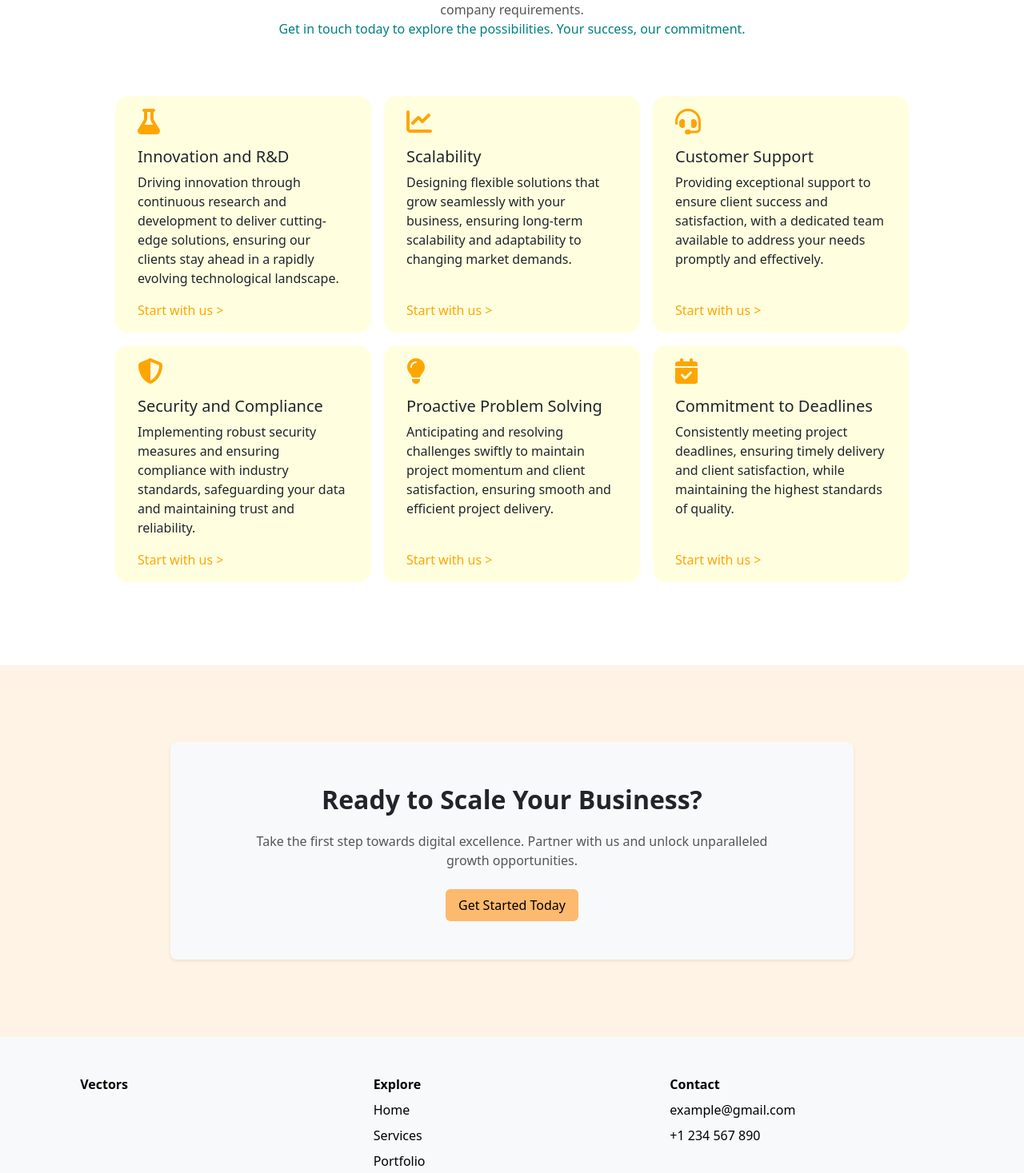
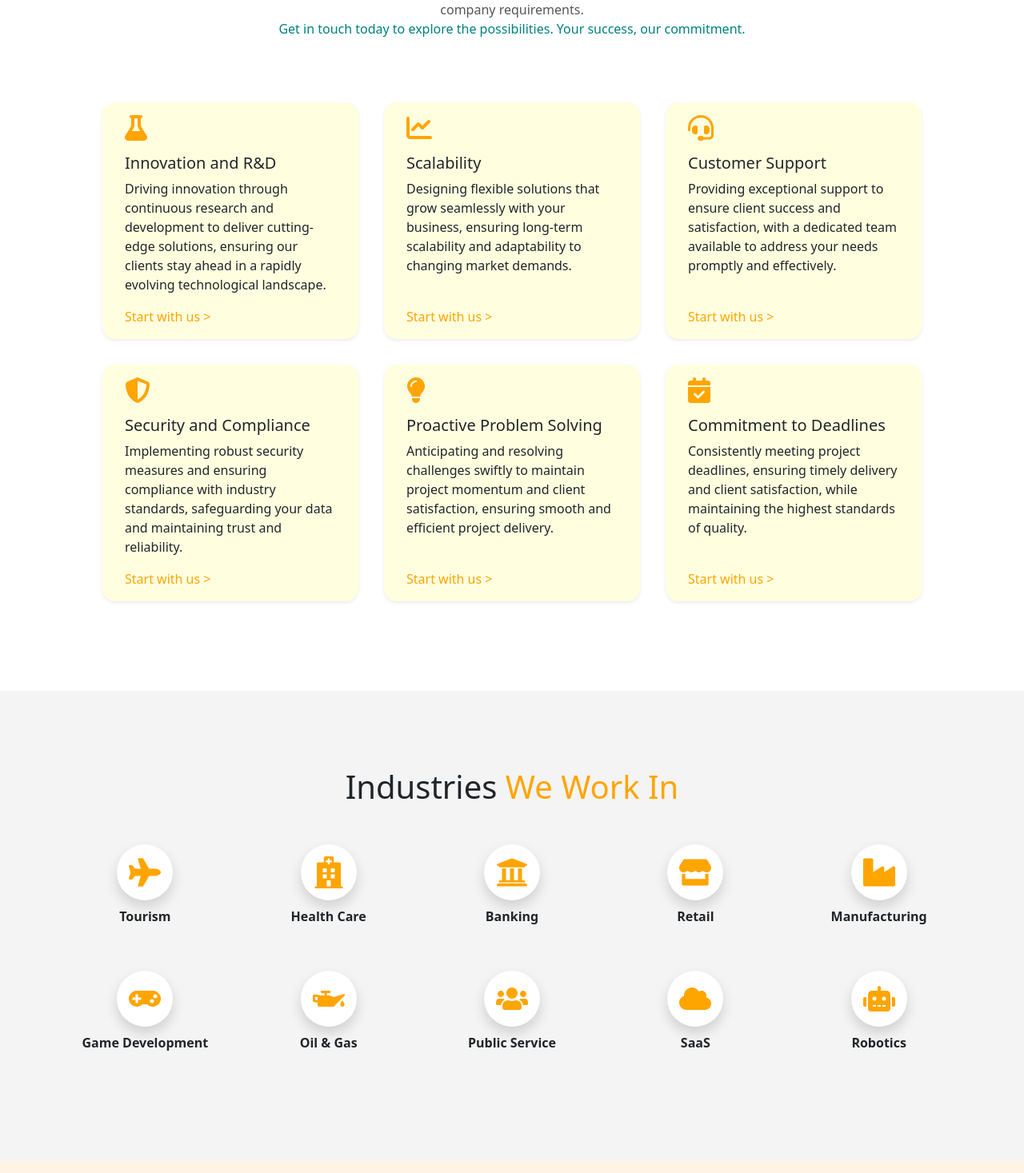
Before and after one commit to hruthiksiva/vectors-react, a React (Vite) app: page /about in a window 1280 px wide. Shown: the part 2003-3470 px from the top of the page at 80% size. Built offline with nearby package versions, Linux system fonts and the light colour scheme.

Commit message:
Add Industries we work in section in the about page

```diff
--- a/package.json
+++ b/package.json
@@ -15,6 +15,7 @@
     "bootstrap": "^5.3.3",
     "react": "^18.3.1",
     "react-dom": "^18.3.1",
+    "react-icons": "^5.4.0",
     "react-router-dom": "^7.1.1"
   },
   "devDependencies": {
--- a/src/Components/CoreStrength.jsx
+++ b/src/Components/CoreStrength.jsx
@@ -18,7 +18,7 @@ const CoreStrength = () => {
         {/* Cards for Core Strengths */}
         <div className="row d-flex pb-5 justify-content-center">
           {/* Card 1: Innovation and R&D */}
-          <div className="card border-0 col-md-3 col-10 m-2 rounded-4" style={{ backgroundColor: 'lightyellow' }}>
+          <div className="card border-0 col-md-3 shadow-sm col-10 m-3 rounded-4" style={{ backgroundColor: 'lightyellow' }}>
             <div className="card-body d-flex flex-column align-items-start" style={{ display: 'flex', flexDirection: 'column' }}>
               <FontAwesomeIcon icon={faFlask} size="2x" className="mb-3" style={{ color: 'orange' }} /> {/* Font Awesome Icon */}
               <h5 className="card-title">Innovation and R&D</h5>
@@ -32,7 +32,7 @@ const CoreStrength = () => {
           </div>
 
           {/* Card 2: Scalability */}
-          <div className="card border-0 col-md-3 col-10 m-2 rounded-4" style={{ backgroundColor: 'lightyellow' }}>
+          <div className="card border-0 col-md-3 shadow-sm col-10 m-3 rounded-4" style={{ backgroundColor: 'lightyellow' }}>
             <div className="card-body d-flex flex-column align-items-start" style={{ display: 'flex', flexDirection: 'column' }}>
               <FontAwesomeIcon icon={faChartLine} size="2x" className="mb-3" style={{ color: 'orange' }} /> {/* Font Awesome Icon */}
               <h5 className="card-title">Scalability</h5>
@@ -46,7 +46,7 @@ const CoreStrength = () => {
           </div>
 
           {/* Card 3: Customer Support */}
-          <div className="card border-0 col-md-3 col-10 m-2 rounded-4" style={{ backgroundColor: 'lightyellow' }}>
+          <div className="card border-0 col-md-3 shadow-sm col-10 m-3 rounded-4" style={{ backgroundColor: 'lightyellow' }}>
             <div className="card-body d-flex flex-column align-items-start" style={{ display: 'flex', flexDirection: 'column' }}>
               <FontAwesomeIcon icon={faHeadset} size="2x" className="mb-3" style={{ color: 'orange' }} /> {/* Font Awesome Icon */}
               <h5 className="card-title">Customer Support</h5>
@@ -60,7 +60,7 @@ const CoreStrength = () => {
           </div>
 
           {/* Card 4: Security and Compliance */}
-          <div className="card border-0 col-md-3 col-10 m-2 rounded-4" style={{ backgroundColor: 'lightyellow' }}>
+          <div className="card border-0 col-md-3 shadow-sm col-10 m-3 rounded-4" style={{ backgroundColor: 'lightyellow' }}>
             <div className="card-body d-flex flex-column align-items-start" style={{ display: 'flex', flexDirection: 'column' }}>
               <FontAwesomeIcon icon={faShieldAlt} size="2x" className="mb-3" style={{ color: 'orange' }} /> {/* Font Awesome Icon */}
               <h5 className="card-title">Security and Compliance</h5>
@@ -74,7 +74,7 @@ const CoreStrength = () => {
           </div>
 
           {/* Card 5: Proactive Problem Solving */}
-          <div className="card border-0 col-md-3 col-10 m-2 rounded-4" style={{ backgroundColor: 'lightyellow' }}>
+          <div className="card border-0 col-md-3 shadow-sm col-10 m-3 rounded-4" style={{ backgroundColor: 'lightyellow' }}>
             <div className="card-body d-flex flex-column align-items-start" style={{ display: 'flex', flexDirection: 'column' }}>
               <FontAwesomeIcon icon={faLightbulb} size="2x" className="mb-3" style={{ color: 'orange' }} /> {/* Font Awesome Icon */}
               <h5 className="card-title">Proactive Problem Solving</h5>
@@ -88,7 +88,7 @@ const CoreStrength = () => {
           </div>
 
           {/* Card 6: Commitment to Deadlines */}
-          <div className="card border-0 col-md-3 col-10 m-2 rounded-4" style={{ backgroundColor: 'lightyellow' }}>
+          <div className="card border-0 col-md-3 shadow-sm col-10 m-3 rounded-4" style={{ backgroundColor: 'lightyellow' }}>
             <div className="card-body d-flex flex-column align-items-start" style={{ display: 'flex', flexDirection: 'column' }}>
               <FontAwesomeIcon icon={faCalendarCheck} size="2x" className="mb-3" style={{ color: 'orange' }} /> {/* Font Awesome Icon */}
               <h5 className="card-title">Commitment to Deadlines</h5>
--- /dev/null
+++ b/src/Components/IndustriesWeWork.jsx
@@ -0,0 +1,103 @@
+import { FaHospital, FaUniversity, FaStore, FaIndustry, FaGamepad, FaOilCan, FaPlane, FaRobot, FaUsers, FaCloud } from 'react-icons/fa';
+
+function IndustriesWithIcons() {
+  return (
+    <>
+        <div className="container-fluid grey-bg py-5">
+      {/* First Row */}
+      <div className="row d-flex justify-content-center py-5 px-5">
+        {/* First column with icon and title */}
+        <div className="col-10 text-center mb-4">
+            <h1>
+            Industries <span style={{color:'orange'}}>We Work In</span>
+            </h1>
+        </div>
+        <div className='col-md-2 m-3 mb-sm-4 col-4 d-flex flex-column align-items-center'>
+          <div className="white-bg shadow rounded-circle d-flex justify-content-center align-items-center" style={{ width: '70px', height: '70px' }}>
+            <FaPlane size={40} style={{color:'orange'}} />
+          </div>
+          <p className="mt-2" style={{ fontWeight: 'bold', textAlign: 'center' }}>Tourism</p>
+        </div>
+
+        {/* Second column with icon and title */}
+        <div className='col-md-2 m-3 mb-sm-4 col-4 d-flex flex-column align-items-center'>
+          <div className="white-bg shadow rounded-circle d-flex justify-content-center align-items-center" style={{ width: '70px', height: '70px' }}>
+            <FaHospital size={40} style={{color:'orange'}} />
+          </div>
+          <p className="mt-2" style={{ fontWeight: 'bold', textAlign: 'center' }}>Health Care</p>
+        </div>
+
+        {/* Third column with icon and title */}
+        <div className='col-md-2 m-3 mb-sm-4 col-4 d-flex flex-column align-items-center'>
+          <div className="white-bg shadow rounded-circle d-flex justify-content-center align-items-center" style={{ width: '70px', height: '70px' }}>
+            <FaUniversity size={40} style={{color:'orange'}} />
+          </div>
+          <p className="mt-2" style={{ fontWeight: 'bold', textAlign: 'center' }}>Banking</p>
+        </div>
+
+        {/* Fourth column with icon and title */}
+        <div className='col-md-2 m-3 mb-sm-4 col-4 d-flex flex-column align-items-center'>
+          <div className="white-bg shadow rounded-circle d-flex justify-content-center align-items-center" style={{ width: '70px', height: '70px' }}>
+            <FaStore size={40} style={{color:'orange'}} />
+          </div>
+          <p className="mt-2" style={{ fontWeight: 'bold', textAlign: 'center' }}>Retail</p>
+        </div>
+
+        {/* Fifth column with icon and title */}
+        <div className='col-md-2 m-3 mb-sm-4 col-4 d-flex flex-column align-items-center'>
+          <div className="white-bg shadow rounded-circle d-flex justify-content-center align-items-center" style={{ width: '70px', height: '70px' }}>
+            <FaIndustry size={40} style={{color:'orange'}} />
+          </div>
+          <p className="mt-2" style={{ fontWeight: 'bold', textAlign: 'center' }}>Manufacturing</p>
+        </div>
+
+
+      {/* Second Row */}
+        {/* First column with icon and title */}
+        <div className='col-md-2 m-3 mb-sm-4 col-4 d-flex flex-column align-items-center'>
+          <div className="white-bg shadow rounded-circle d-flex justify-content-center align-items-center" style={{ width: '70px', height: '70px' }}>
+            <FaGamepad size={40} style={{color:'orange'}} />
+          </div>
+          <p className="mt-2" style={{ fontWeight: 'bold', textAlign: 'center' }}>Game Development</p>
+        </div>
+
+        {/* Second column with icon and title */}
+        <div className='col-md-2 m-3 mb-sm-4 col-4 d-flex flex-column align-items-center'>
+          <div className="white-bg shadow rounded-circle d-flex justify-content-center align-items-center" style={{ width: '70px', height: '70px' }}>
+            <FaOilCan size={40} style={{color:'orange'}} />
+          </div>
+          <p className="mt-2" style={{ fontWeight: 'bold', textAlign: 'center' }}>Oil & Gas</p>
+        </div>
+
+        {/* Third column with icon and title */}
+        <div className='col-md-2 m-3 mb-sm-4 col-4 d-flex flex-column align-items-center'>
+          <div className="white-bg shadow rounded-circle d-flex justify-content-center align-items-center" style={{ width: '70px', height: '70px' }}>
+            <FaUsers size={40} style={{color:'orange'}} />
+          </div>
+          <p className="mt-2" style={{ fontWeight: 'bold', textAlign: 'center' }}>Public Service</p>
+        </div>
+
+        {/* Fourth column with icon and title */}
+        <div className='col-md-2 m-3 mb-sm-4 col-4 d-flex flex-column align-items-center'>
+          <div className="white-bg shadow rounded-circle d-flex justify-content-center align-items-center" style={{ width: '70px', height: '70px' }}>
+            <FaCloud size={40} style={{color:'orange'}} />
+          </div>
+          <p className="mt-2" style={{ fontWeight: 'bold', textAlign: 'center' }}>SaaS</p>
+        </div>
+
+        {/* Fifth column with icon and title */}
+        <div className='col-md-2 m-3 mb-sm-4 col-4 d-flex flex-column align-items-center'>
+          <div className="white-bg shadow rounded-circle d-flex justify-content-center align-items-center" style={{ width: '70px', height: '70px' }}>
+            <FaRobot size={40} style={{color:'orange'}} />
+          </div>
+          <p className="mt-2" style={{ fontWeight: 'bold', textAlign: 'center' }}>Robotics</p>
+        </div>
+        </div>
+    </div>
+    </>
+
+
+  );
+}
+
+export default IndustriesWithIcons;
--- a/src/Pages/About.jsx
+++ b/src/Pages/About.jsx
@@ -4,6 +4,8 @@ import Mission from '../Components/Mission'
 import Testimonials from '../Components/Testimonials'
 import ContactCard from '../Components/ContactCard'
 import CoreStrength from '../Components/CoreStrength'
+import IndustriesWeWork from '../Components/IndustriesWeWork'
+import { FaHospital, FaUniversity, FaStore, FaIndustry, FaGamepad, FaOilCan, FaPlane, FaRobot, FaUsers, FaCloud } from 'react-icons/fa';
 
 
 
@@ -15,6 +17,14 @@ const About = () => {
       <Testimonials />
       {/* Core Strengths Section */}
       <CoreStrength/>
+
+      {/* Industries we work in Section */}
+
+
+      <IndustriesWeWork/>
+
+
+
       <ContactCard />
     </>
   )
--- a/src/index.css
+++ b/src/index.css
@@ -43,6 +43,23 @@
     .legacyheading{
       font-size:50px;
     }
+
+/* About us Page */
+.icon-bg {
+  display: flex;
+  justify-content: center;
+  align-items: center;
+  height: 70px;
+  width: 70px;
+  font-size: 24px;
+}
+
+
+
+
+
+
+
   /* Mobile screens */
   @media (max-width: 767px) {
     .hero-heading {
```
Also changed, not shown: 1 other file (tests, documents, lock files or other folders).
